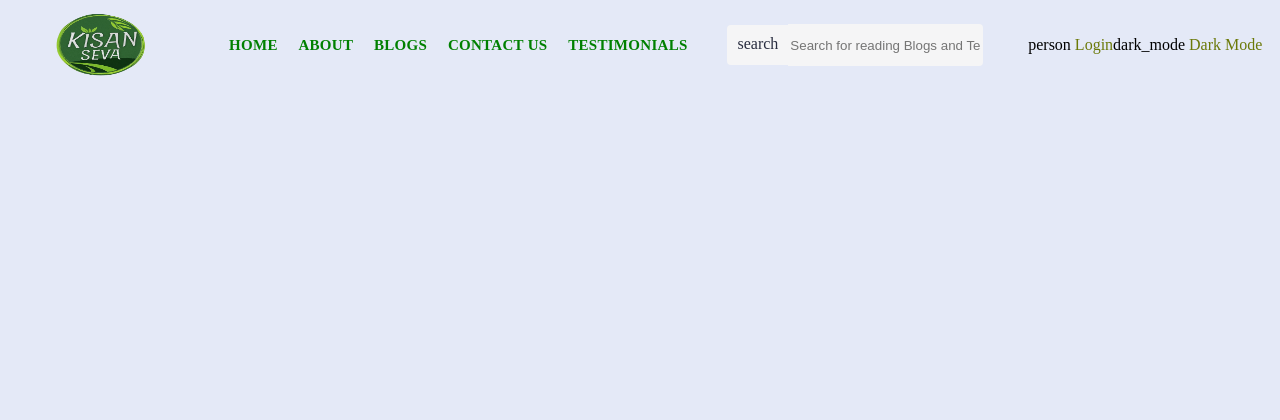
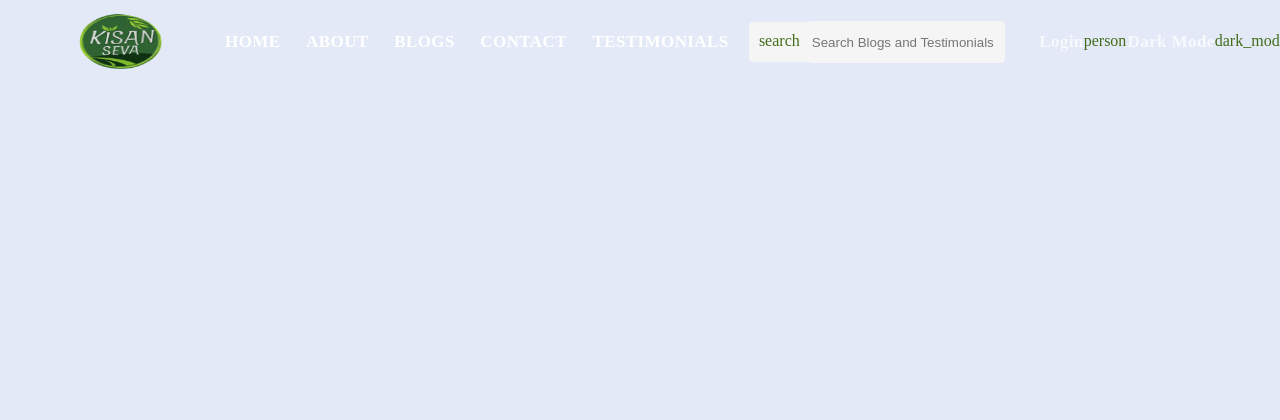
Before and after one commit to GithuHimanshu/Farmer-website, a Django app: template FarmerApp/HomeScreens/templates/header/header.html in a window 1280 px wide. Shown: the top 420 px of the page. Run offline with Django 5.2, Linux system fonts and the light colour scheme; the template is opened without the code that fills it, so the values that code supplies are empty.

Commit message:
fix header

```diff
--- a/FarmerApp/HomeScreens/templates/header/header.html
+++ b/FarmerApp/HomeScreens/templates/header/header.html
@@ -7,6 +7,9 @@
     <meta name="viewport" content="width=device-width, initial-scale=1.0">
     <title>Document</title>
     <link rel="stylesheet" href="{% static 'css/header/header.css' %}">
+    <style>
+
+    </style>
 </head>
 
 <body>
@@ -18,24 +21,27 @@
         </div>
 
         <nav class="nav-bar">
-            <a href="">Home</a>
-            <a href="/aboutus">About</a>
-            <a href="/blogs">Blogs</a>
-            <a href="/contactus">Contact Us</a>
-            <a href="/testimonials">Testimonials</a>
+
+            <ul class="nav-links">
+                <li><a href="">Home</a></li>
+                <li><a href="#"> About</a></li>
+                <li><a href="/blogs">Blogs</a></li>
+                <li><a href="/contactus"> Contact</a></li>
+                <li><a href="/testimonials">Testimonials</a></li>
+            </ul>
         </nav>
         <div class="search_bar">
 
             <span class="material-symbols-outlined search_icon"> search </span>
-            <input class="search_input" placeholder="Search for reading Blogs and Testimonials" />
+            <input class="search_input" placeholder="Search Blogs and Testimonials" />
 
         </div>
         <div class="action_bar">
 
             <div class="action_container" onmouseenter="showDropdown()" onmouseenter="hideDropdown()">
+
+                <span class="action_name">Login</span>
                 <span class="material-symbols-outlined action_icon"> person</span>
-                <span class="action_name">Login</span>
-
                 <div class="dropdown_options">
                     <a href="/admin" class="dropdown_item">Admin</a>
                     <a href="/login/farmerlogin" class="dropdown_item">Farmer</a>
@@ -45,8 +51,9 @@
 
 
             <div class="action_container dark-light">
+
+                <span class="action_name ">Dark Mode</span>
                 <span class="material-symbols-outlined"> dark_mode </span>
-                <span class="action_name ">Dark Mode</span>
             </div>
         </div>
 
--- a/FarmerApp/HomeScreens/templates/hero/hero.html
+++ b/FarmerApp/HomeScreens/templates/hero/hero.html
@@ -7,6 +7,9 @@
     <meta name="viewport" content="width=device-width, initial-scale=1.0">
     <title>Hero</title>
     <link rel="stylesheet" href="{% static 'css/hero/hero.css' %}">
+    <style>
+
+    </style>
 </head>
 
 <body>
@@ -15,7 +18,7 @@
             <div class="main-hero-article">
                 <div class="hero-article-heading">
                     <h1 class="main-heading">
-                        Empowering farmers
+                        Empowering Farmers
                     </h1>
                     <h3 class="sub-heading">
                         Solve your formal problems with ease
--- a/FarmerApp/static/css/header/header.css
+++ b/FarmerApp/static/css/header/header.css
@@ -15,7 +15,7 @@ body {
 
 body.dark {
   --body-color: #18191a;
-  --nav-color: #242526;
+
   --side-nav: #242526;
   --text-color: #ccc;
   --search-bar: #242526;
@@ -28,41 +28,70 @@ header {
   z-index: 999;
   display: flex;
   background-color: var(--nav-color);
-  height: 90px;
+
   justify-content: space-between;
   align-items: center;
   border: none;
   transition: background-color 0.5s ease;
+  padding: 0 2%;
 }
 
 .scrolled {
-  background-color: rgba(208, 223, 208, 0.884);
+  background: #426d19ee;
+  color: white;
 }
+
 .logo_container,
 .action_bar {
   margin: 0 2%;
 }
+
 .logo_container .Kissan_home {
-  width: 130px;
-  height: 90px;
+  width: 120px;
+  height: 80px;
 }
+
+/* .nav-bar {
+  display: flex;
+  justify-content: space-between;
+  min-width: 500px;
+} */
 .nav-bar {
   display: flex;
-  justify-content: space-evenly;
-  min-width: 500px;
-}
-.nav-bar a {
-  font-size: 15px;
-  letter-spacing: 0.3px;
-  font-weight: 700;
-  text-transform: uppercase;
-  text-decoration: none;
-  padding: 28px 0;
-  color: green;
+  align-items: center;
+  justify-content: space-between;
 }
 
+.nav-bar .nav-links {
+  display: flex;
+  list-style-type: none;
+  padding: 4px 0;
+}
+
+.nav-links li {
+  margin: 0 1vw;
+}
+
+.nav-links a {
+  text-transform: uppercase;
+  font-size: 17px;
+  letter-spacing: 0.4px;
+  font-weight: 700;
+  color: #fff;
+  text-decoration: none;
+  transition: background 0.4s, border-bottom 0.4s linear;
+}
+
+/* background: -webkit-linear-gradient(white, #426d19);
+    -webkit-background-clip: text;
+    -webkit-text-fill-color: transparent; */
+/* #2C5F2D, #97BC62 */
+/* color: #97bc62; */
 .nav-bar a:hover {
-  border-bottom: 4px solid #6b7908;
+  background: -webkit-linear-gradient(white, rgba(255, 255, 255, 0.726));
+  -webkit-background-clip: text;
+  -webkit-text-fill-color: transparent;
+  border-bottom: 5px solid #6b7908;
 }
 
 .search_bar {
@@ -78,7 +107,7 @@ header {
   height: 20px;
   padding: 10px;
   background: #f5f5f6;
-  color: #282c3f;
+  color: #426d19;
   font-weight: 300;
   border-radius: 4px 0 0 4px;
 }
@@ -94,16 +123,22 @@ header {
 
 .action_bar {
   display: flex;
-  min-width: 200px;
+  min-width: 250px;
   justify-content: space-evenly;
 }
 
 .action_container {
+  display: flex;
   position: relative;
 }
+
 .action_name {
-  color: #6b7908;
+  color: rgba(255, 255, 255, 0.726);
+  font-size: 17px;
+  letter-spacing: 0.4px;
+  font-weight: 700;
 }
+
 .action_container .dropdown_options {
   display: none;
   position: absolute;
@@ -111,6 +146,7 @@ header {
   left: 50%;
   transform: translateX(-50%);
   background-color: #fff;
+  margin-top: 1rem;
   padding: 10px;
   border-radius: 5px;
   box-shadow: 0 2px 10px black;
@@ -140,3 +176,9 @@ header {
   margin-right: 5px;
   color: #0f0e0e;
 }
+span {
+  color: #426d19;
+}
+span .scrolled {
+  color: whitesmoke;
+}
```
Also changed, not shown: FarmerApp/HomeScreens/templates/home/index.html (+4 -4 lines), FarmerApp/static/css/hero/hero.css (+21 -1 lines).
